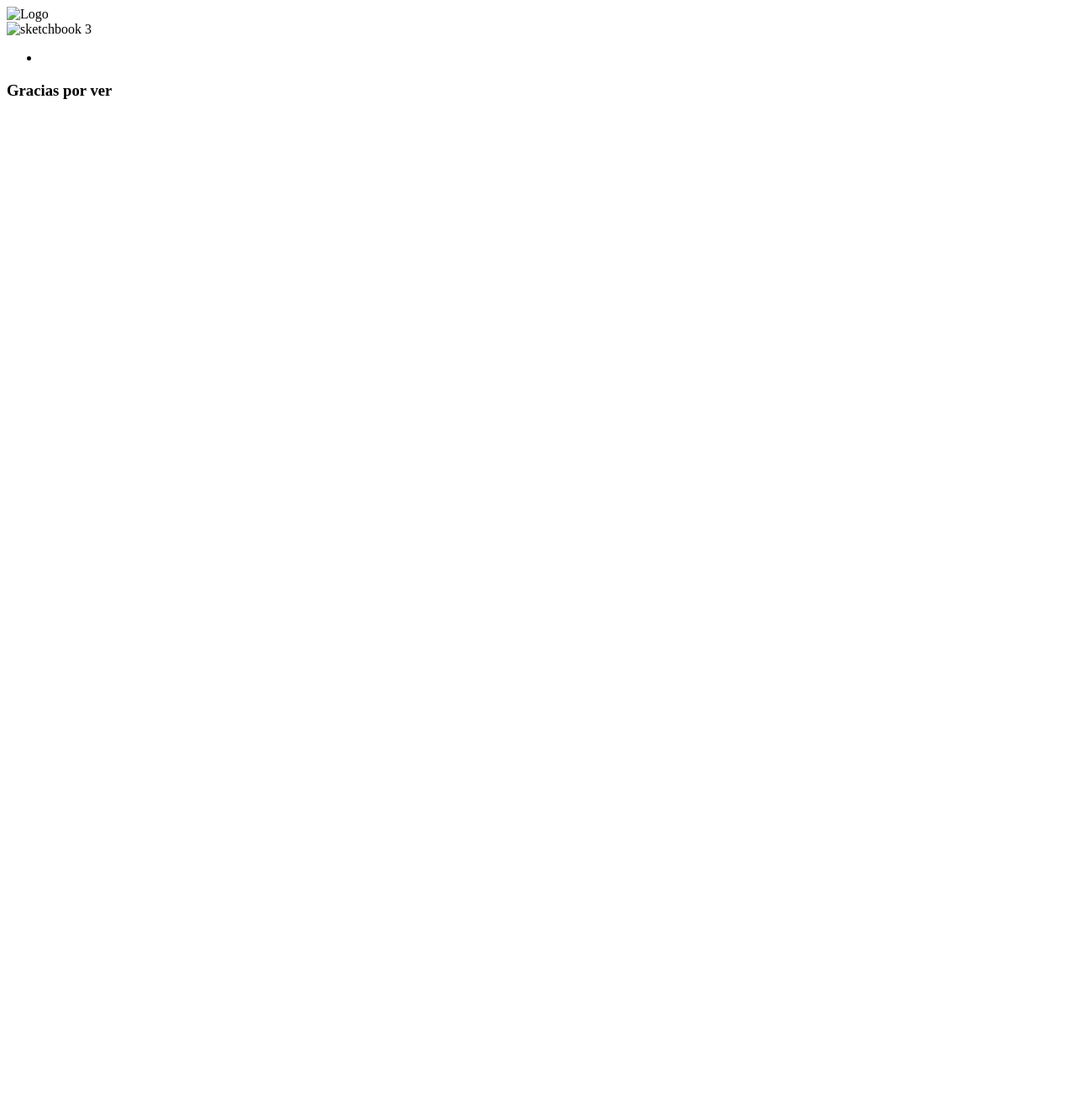
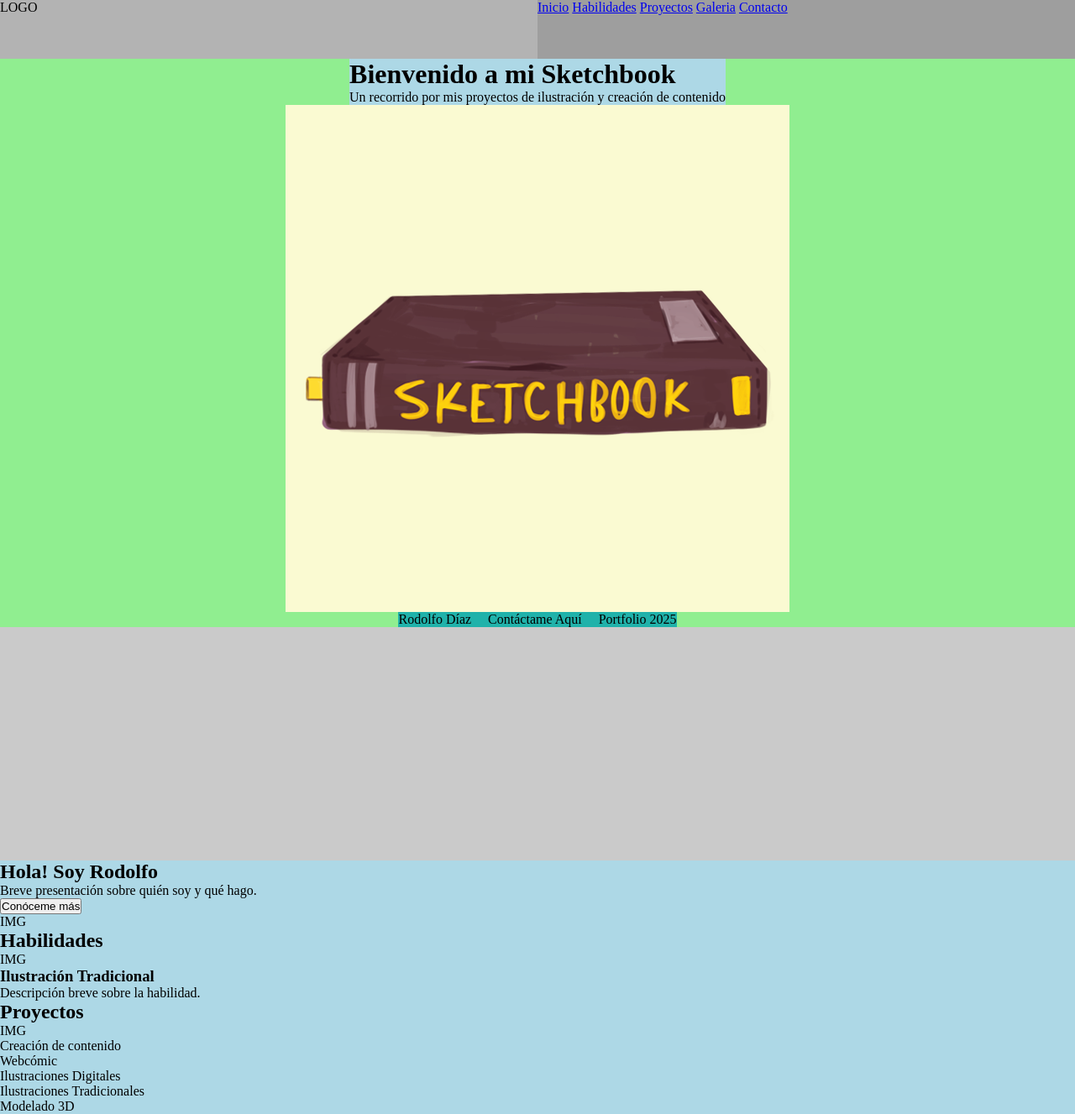
Before and after one commit to rodol04/portfolio_n1_rodolfodiaz, a plain HTML site: page index.html in a window 1280 px wide. Shown: the whole page at 84% size. Before the commit the page ends 800 px from the top, so only its background shows below. Drawn offline with Linux system fonts and the light colour scheme.

Commit message:
Actualizacion 27

```diff
--- a/index.html
+++ b/index.html
@@ -3,7 +3,7 @@
 <head>
     <meta charset="UTF-8">
     <meta name="viewport" content="width=device-width, initial-scale=1.0">
-    <link rel="stylesheet" href="Estilo y recursos/style.css">
+    <link rel="stylesheet" href="style.css">
     <title>Document</title>
 </head>
 <body>
@@ -11,28 +11,91 @@
     <main>
 
         <header>
-            <div>
-                <img src="Estilo y recursos/img/" alt="Logo">
-            </div>
-            <nav>
 
-            </nav>
+            <div class="barraNav">
 
-            <div>
+
+                <div class="logo">LOGO
+                    <img src="" alt="">
+                </div>
+
+                <nav class="nav">
+
+                    <a href="#">Inicio</a>
+                    <a href="#">Habilidades</a>
+                    <a href="#">Proyectos</a>
+                    <a href="#">Galeria</a>
+                    <a href="#">Contacto</a>
+
+                </nav>
 
             </div>
 
+            <div class="padreHeader">
+
+                <div class="textoBienvenida">
+
+                    <h1>Bienvenido a mi Sketchbook</h1>
+                    <p>Un recorrido por mis proyectos de ilustración y creación de contenido</p>
+
+                    </div>
+
+                    <div class="sketchbookImg">
+                        <img src="img/sketchbook transperente.png" alt="Sketchbook 1">
+                    </div>
+
+                    <div class="botonAbrir">
+                        <a href="" id="abrirSketchbook"></a>
+                    </div>
+
+                    <div class="textoAbajo">
+                        <p>Rodolfo Díaz</p> <p>Contáctame Aquí</p> <p>Portfolio 2025</p>
+                    </div>
+
+            </div>
+
+
         </header>
 
+
+
+
+
         <section class="presentacion">
+
+            <div class="about-text">
+                <h2>Hola! Soy Rodolfo</h2>
+                <p>Breve presentación sobre quién soy y qué hago.</p>
+                <button>Conóceme más</button>
+            </div>
+            <div class="about-img">IMG</div>
 
         </section>
 
         <section class="habilidades">
 
+            <h2>Habilidades</h2>
+        <div class="skill-item">
+            <div class="skill-img">IMG</div>
+            <div class="skill-desc">
+                <h3>Ilustración Tradicional</h3>
+                <p>Descripción breve sobre la habilidad.</p>
+            </div>
+        </div>
+
         </section>
 
         <section class="proyectosIndice">
+
+            <h2>Proyectos</h2>
+            <div class="overview-img">IMG</div>
+            <ul>
+                <li>Creación de contenido</li>
+                <li>Webcómic</li>
+                <li>Ilustraciones Digitales</li>
+                <li>Ilustraciones Tradicionales</li>
+                <li>Modelado 3D</li>
+            </ul>
 
         </section>
 
@@ -60,26 +123,9 @@
 
         </section>
 
+
         <footer>
 
-            <div class="contenedorImagenFooter">
-                <img src="Estilo y recursos/img/sk" alt="sketchbook 3">
-            </div>
-
-
-            <div class="contenedorSeparadorFinal">
-                <div class="contenedorListaFinal">
-                    <ul>
-                        <li> <a href=""></a>
-                        </li>
-                    </ul>
-                </div>
-
-
-                <div class="contenedorTextoFinal">
-                    <h3>Gracias por ver</h3>
-                </div>
-            </div>
 
         </footer>
 
--- /dev/null
+++ b/style.css
@@ -0,0 +1,64 @@
+*{
+    margin: 0%;
+    padding: 0%;
+
+}
+
+main{
+background: lightblue;
+}
+
+
+header{
+    background: rgb(202, 202, 202);
+    height: 1025px;
+
+}
+
+.barraNav{
+    display: flex;
+    height: 70px;
+    background-color: antiquewhite;
+
+}
+
+.logo{
+    width: 50%;
+    background-color: rgb(179, 179, 179);
+}
+
+nav{
+    width: 50%;
+    background-color:rgb(158, 158, 158);
+
+}
+
+.padreHeader{
+    display: flex;
+    flex-direction: column;
+    align-items: center;
+    background: lightgreen;
+}
+
+.textoBienvenida{
+    background: lightblue;
+}
+
+
+
+.sketchbookImg{
+    background: lightgoldenrodyellow;
+}
+
+img{
+    width: 100%;
+}
+
+
+
+.textoAbajo{
+    display: flex;
+    flex-direction: row;
+    gap: 20px;
+    background: lightseagreen;
+}
```
Also changed, not shown: Estilo y recursos/img/sketchbook3.png (deleted), Estilo y recursos/style.css (deleted), img/sketchbook transperente.png (added).
